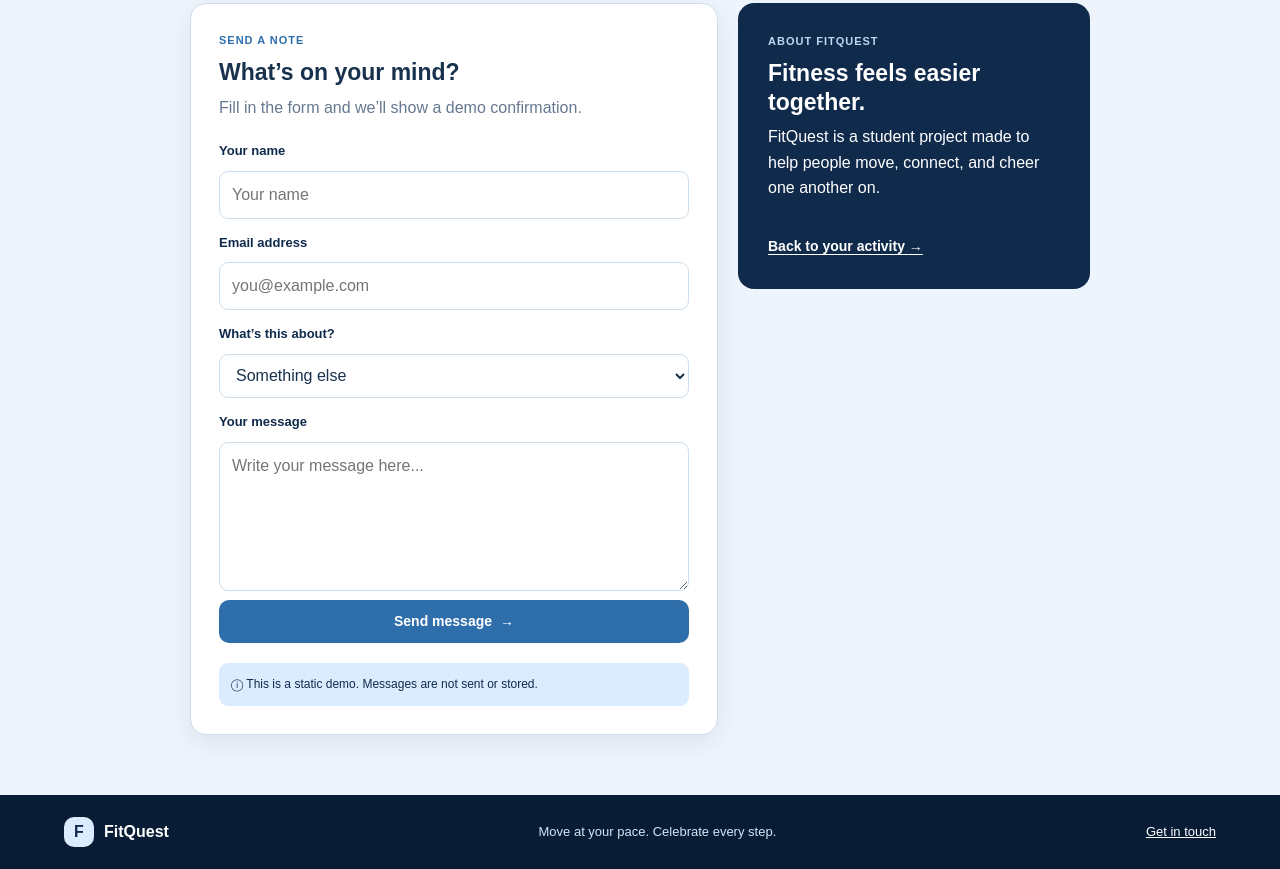
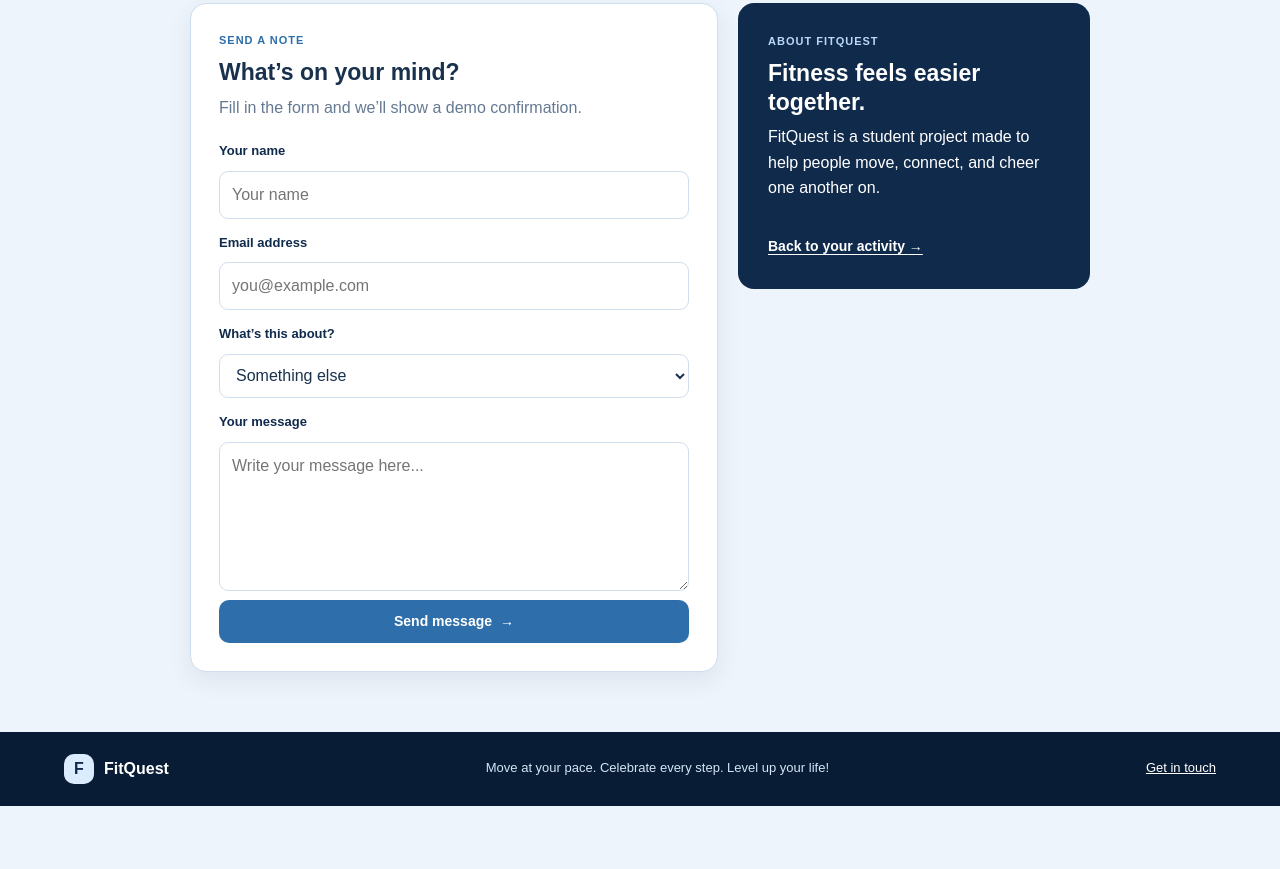
Before and after one commit to syedaahmed05/FitQuest, a plain HTML site: page docs/contact.html in a window 1280 px wide. Shown: the part 240-1109 px from the top of the page. After the commit the page ends 1046 px from the top, so only its background shows below. Drawn offline with Linux system fonts and the light colour scheme.

Commit message:
Update demo banner and footer message in contact.html

```diff
--- a/docs/contact.html
+++ b/docs/contact.html
@@ -52,7 +52,6 @@
           <textarea id="contact-message" name="message" rows="5" placeholder="Write your message here..." required></textarea>
           <button class="button button-primary button-full" type="submit">Send message <span aria-hidden="true">→</span></button>
         </form>
-        <p class="demo-banner"><span aria-hidden="true">ⓘ</span> This is a static demo. Messages are not sent or stored.</p>
       </section>
       <aside class="contact-aside">
         <p class="eyebrow">ABOUT FITQUEST</p>
@@ -64,7 +63,7 @@
   </main>
   <footer class="site-footer">
     <a class="brand footer-brand" href="index.html"><span class="brand-mark">F</span><span>FitQuest</span></a>
-    <p>Move at your pace. Celebrate every step.</p>
+    <p>Move at your pace. Celebrate every step. Level up your life!</p>
     <a href="contact.html">Get in touch</a>
   </footer>
   <div class="toast" role="status" aria-live="polite" data-toast></div>
```
